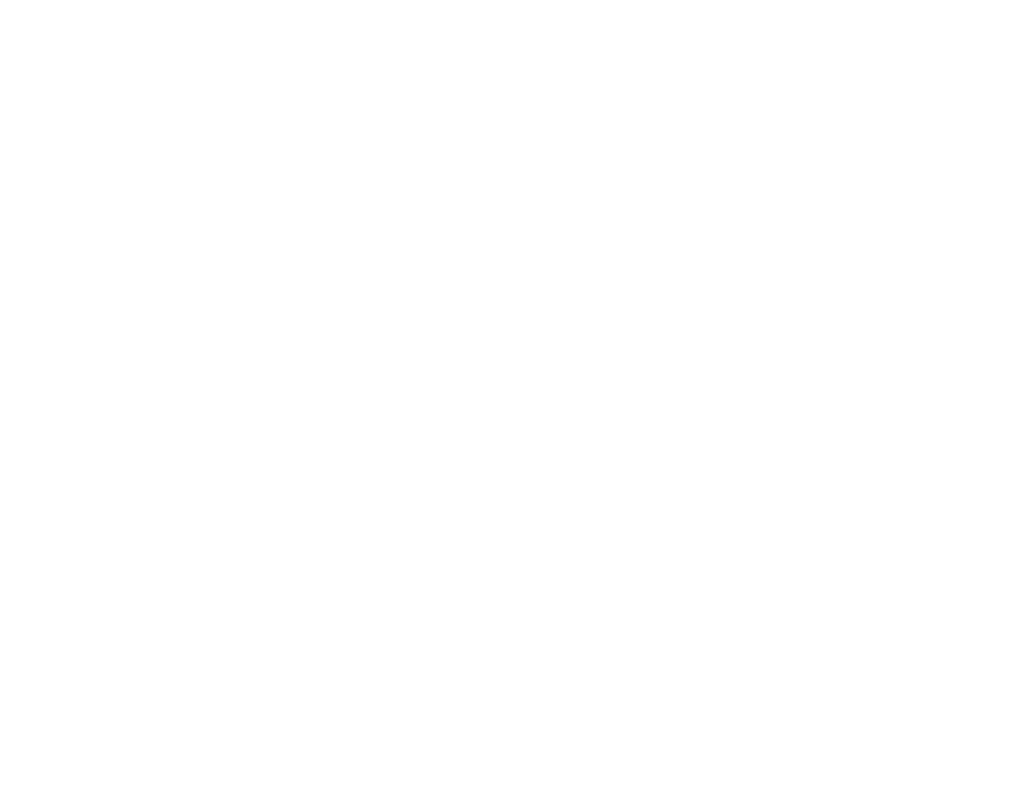
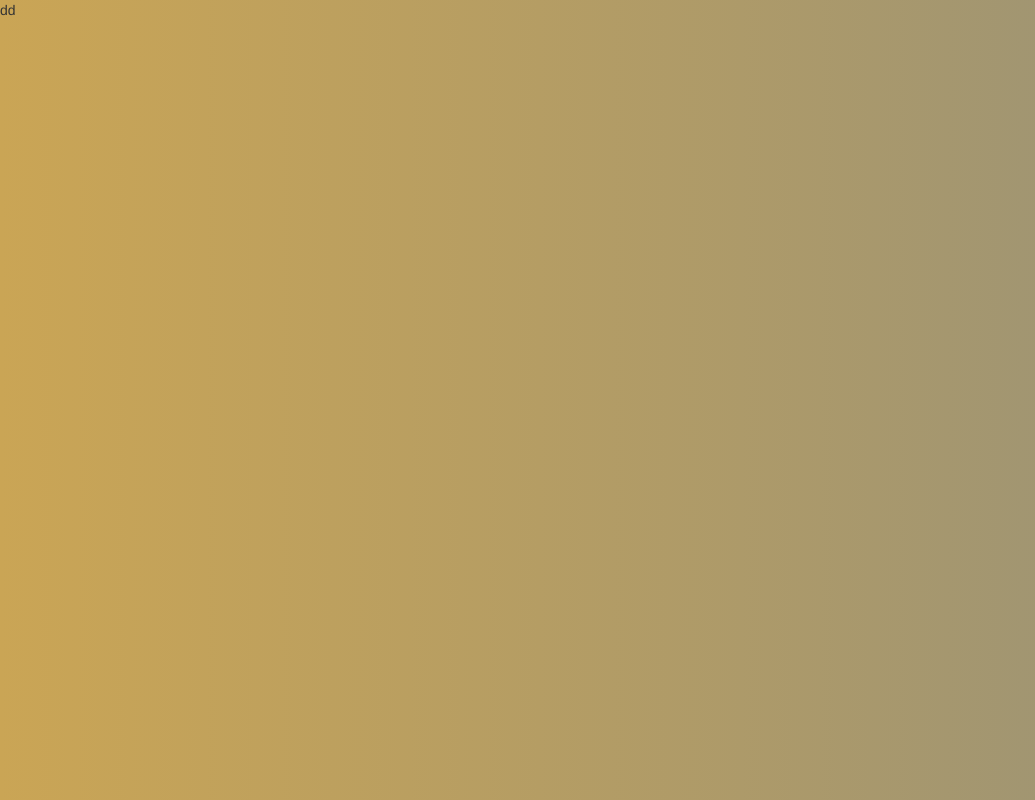
Before and after one commit to Wyllem/LMAE-website, a plain HTML site: page 4MET/index.html in a window 1280 px wide. Shown: the whole page, without its empty margins (0-1035 px from the left). Drawn offline with Linux system fonts and the light colour scheme.

Commit message:
background gradient

```diff
--- a/4MET/css/style.css
+++ b/4MET/css/style.css
@@ -0,0 +1,3 @@
+body {
+    background: linear-gradient(to right, #caa555 , #989278);
+}
--- a/4MET/index.html
+++ b/4MET/index.html
@@ -6,8 +6,13 @@
 	<link rel="stylesheet" type="text/css" href="css/bootstrap.css">
 	<!-- Custom CSS -->
 	<link rel="stylesheet" type="text/css" href="css/style.css">
+
 </head>
 <body>
+
+
+dd
+
 
 	<!-- Jquery JS -->
 	<script type="text/javascript" src="js/jquery-2.0.3.min.js"></script>
```
